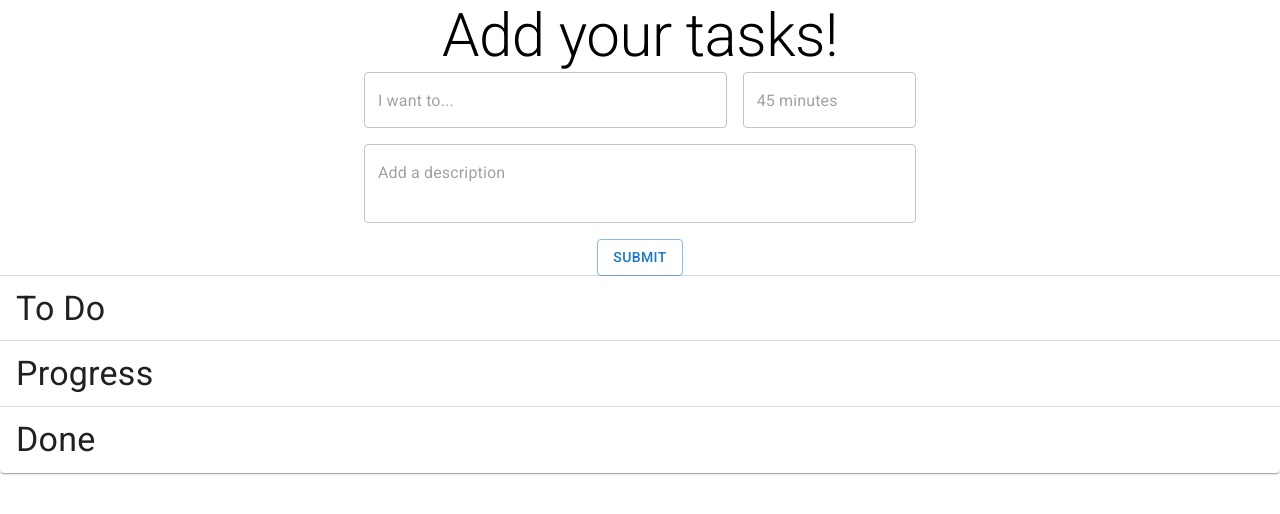
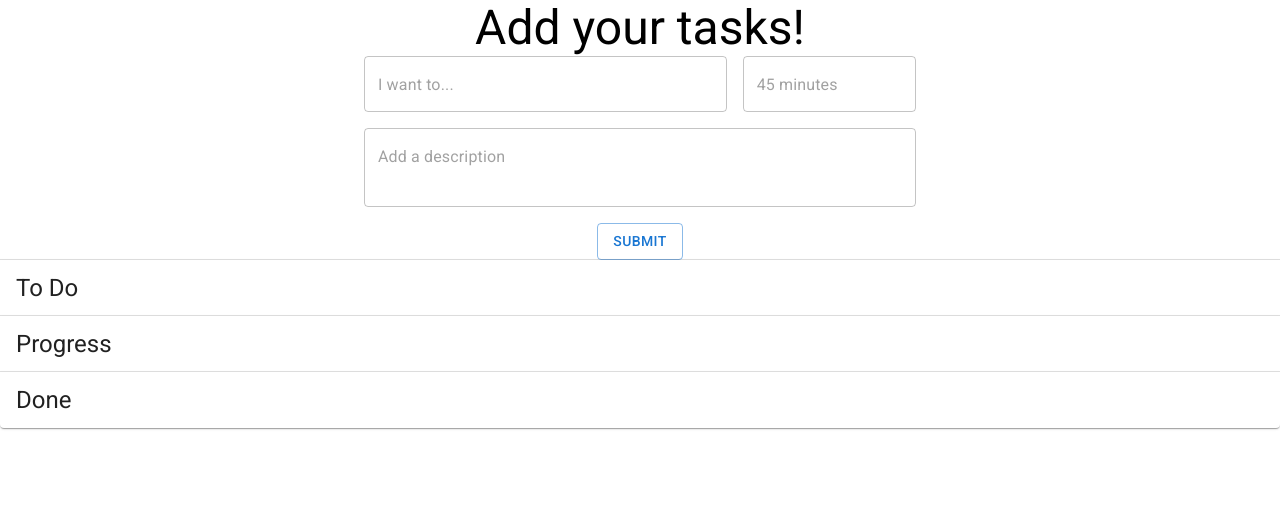
Before and after one commit to edwgeo/productivity-app, a React (Create React App) app: page / in a window 1280 px wide. Shown: the top 514 px of the page. Built offline with nearby package versions, Linux system fonts and the light colour scheme; the HTML template or start-up script is replaced by a standard one.

Commit message:
Added styling to the Todo items

```diff
--- a/src/components/StyledComponents.js
+++ b/src/components/StyledComponents.js
@@ -1,16 +1,17 @@
 import styled from 'styled-components'
+import { List } from '@mui/material'
 
 // border-box documentation: https://developer.mozilla.org/en-US/docs/Web/CSS/box-sizing
 export const NormalInput = styled.input`
     border-radius: 3px;
     border: 3px #eeeeee;
-    padding 3px 20px;
+    padding: 3px 20px;
     font-family: "Helvetica";
     font-weight: bold;
     font-size: 16px;
     box-sizing: border-box;
     background-color: #eeeeee;
-    margin: 5px 5px 0px 0px;
+    margin: 5px 5px 0 0;
     width: 200px;
     height: 50px;
 `
@@ -18,12 +19,12 @@ export const NormalInput = styled.input`
 export const TextArea = styled.textarea`
     border-radius: 3px;
     border: 3px #eeeeee;
-    padding 10px 20px;
+    padding: 10px 20px;
     font-family: "Helvetica";
     font-size: 14px;
     box-sizing: border-box;
     background-color: #eeeeee;
-    margin: 5px 5px 0px 0px;
+    margin: 5px 5px 0 0;
     width: 405px;
     height: 100px;
 `
@@ -32,7 +33,7 @@ export const SubmitInput = styled(NormalInput)`
     background-color: #1976D2;
     color: #FAFAFA;
     width: 100px;
-    font-weight: semibold;
+    font-weight: bold;
 `
 
 export const FormContainer = styled.div`
@@ -55,7 +56,15 @@ export const StyledHeading = styled.div`
     margin: auto;
     font-size: 48px;
     font-weight: 600;
-    font-smooth: auto;
     display: flex;
     justify-content: center;
 `
+
+export const StyledList = styled(List)`
+  display:flex;
+  flex-direction: row;
+`
+
+export const StyledTodoContainer = styled.div`
+    padding: 10px;
+`
--- a/src/components/TodoDashboard.js
+++ b/src/components/TodoDashboard.js
@@ -26,14 +26,14 @@ import { Accordion, AccordionSummary, AccordionDetails, Typography } from '@mui/
 
     return (
         <div>
-            <Typography align="center" variant="h2">Add your tasks!</Typography>
+            <Typography align="center" variant="h3">Add your tasks!</Typography>
             <Todoform latestTodo={latestTodo} setTodos={setTodos} setLatestTodo={setLatestTodo} />
             <Accordion>
                 <AccordionSummary
                     aria-controls="panel1a-content"
                     id="panel1a-header"
                 >
-                    <Typography variant="h4">To Do</Typography>
+                    <Typography variant="h5">To Do</Typography>
                 </AccordionSummary>
                 <AccordionDetails>
                     <TodoSection todos={todos.filter(todo => todo.status === "todo")} handleStatusChange={handleStatusChange}/>
@@ -44,7 +44,7 @@ import { Accordion, AccordionSummary, AccordionDetails, Typography } from '@mui/
                     aria-controls="panel1a-content"
                     id="panel1a-header"
                 >
-                    <Typography variant="h4">Progress</Typography>
+                    <Typography variant="h5">Progress</Typography>
                 </AccordionSummary>
                 <AccordionDetails>
                     <TodoSection todos={todos.filter(todo => todo.status === "inProgress")} handleStatusChange={handleStatusChange}/>
@@ -55,7 +55,7 @@ import { Accordion, AccordionSummary, AccordionDetails, Typography } from '@mui/
                     aria-controls="panel1a-content"
                     id="panel1a-header"
                 >
-                    <Typography variant="h4">Done</Typography>
+                    <Typography variant="h5">Done</Typography>
                 </AccordionSummary>
                 <AccordionDetails>
                     <TodoSection todos={todos.filter(todo => todo.status === "done")} handleStatusChange={handleStatusChange}/>
--- a/src/components/TodoSection.js
+++ b/src/components/TodoSection.js
@@ -1,20 +1,24 @@
 import Todo from './Todo'
+import { FormControl, Select, MenuItem } from '@mui/material'
+import { StyledList, StyledTodoContainer } from './StyledComponents'
 
 function TodoSection (props) {
         return (
             <ul>
             {/* Multiple sections for each status, each of which use the .filter to display only the items with that status */}
             {props.todos.map((todo) =>
-                <li key={todo.key}>
-                    <Todo {...todo}/>
-                    <form>
-                        <select name="status" value={todo.status} onChange={(e) => props.handleStatusChange(todo.key, e)}>
-                            <option value="todo">To do</option>
-                            <option value="inProgress">In Progress</option>
-                            <option value="done">Done</option>
-                        </select>
-                    </form>
-                </li>
+                <StyledList key={todo.key}>
+                    <StyledTodoContainer>
+                        <Todo {...todo}/>
+                    </StyledTodoContainer>
+                    <FormControl variant='standard'>
+                        <Select name="status" value={todo.status} onChange={(e) => props.handleStatusChange(todo.key, e)}>
+                            <MenuItem value="todo">To do</MenuItem>
+                            <MenuItem value="inProgress">In Progress</MenuItem>
+                            <MenuItem value="done">Done</MenuItem>
+                        </Select>
+                    </FormControl>
+                </StyledList>
             )}
             </ul>
         )
```
